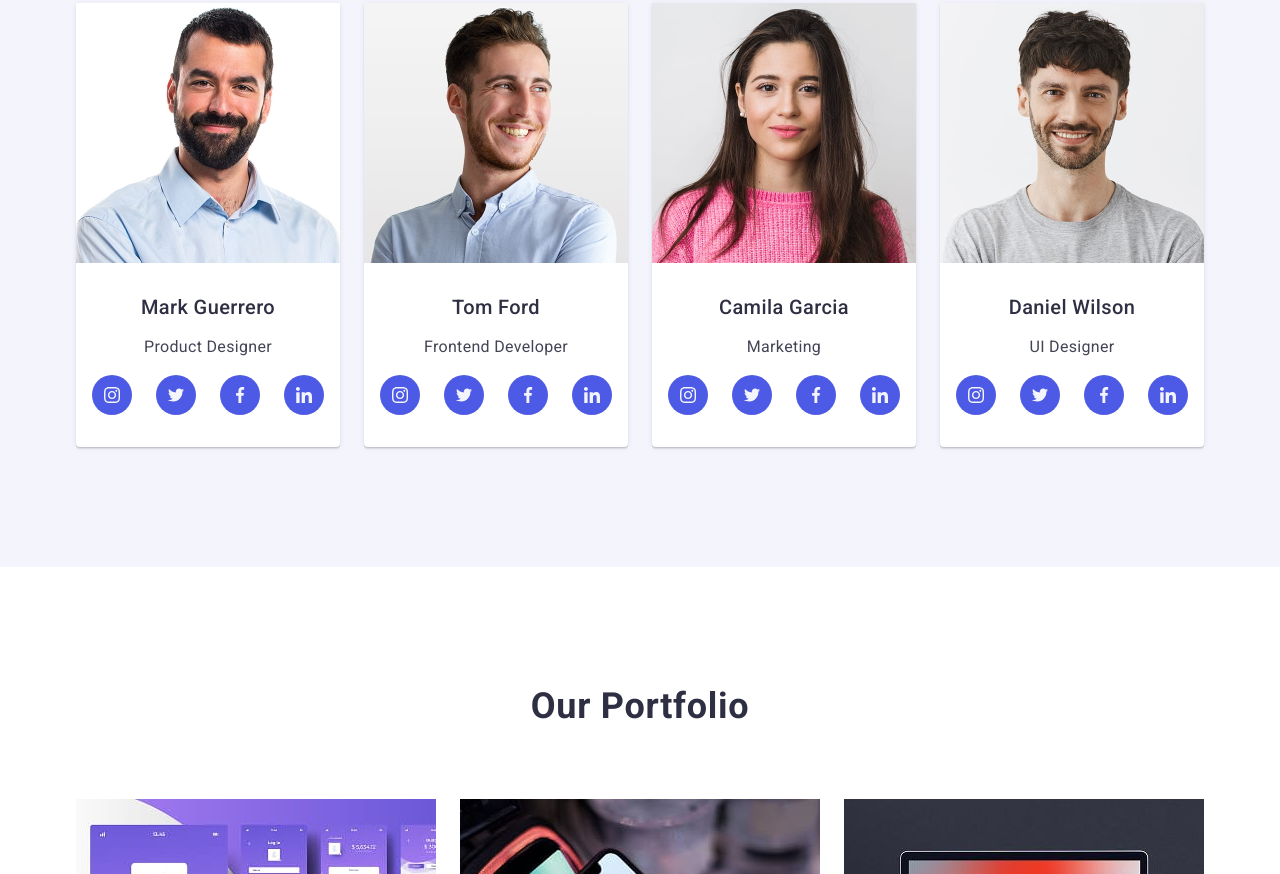
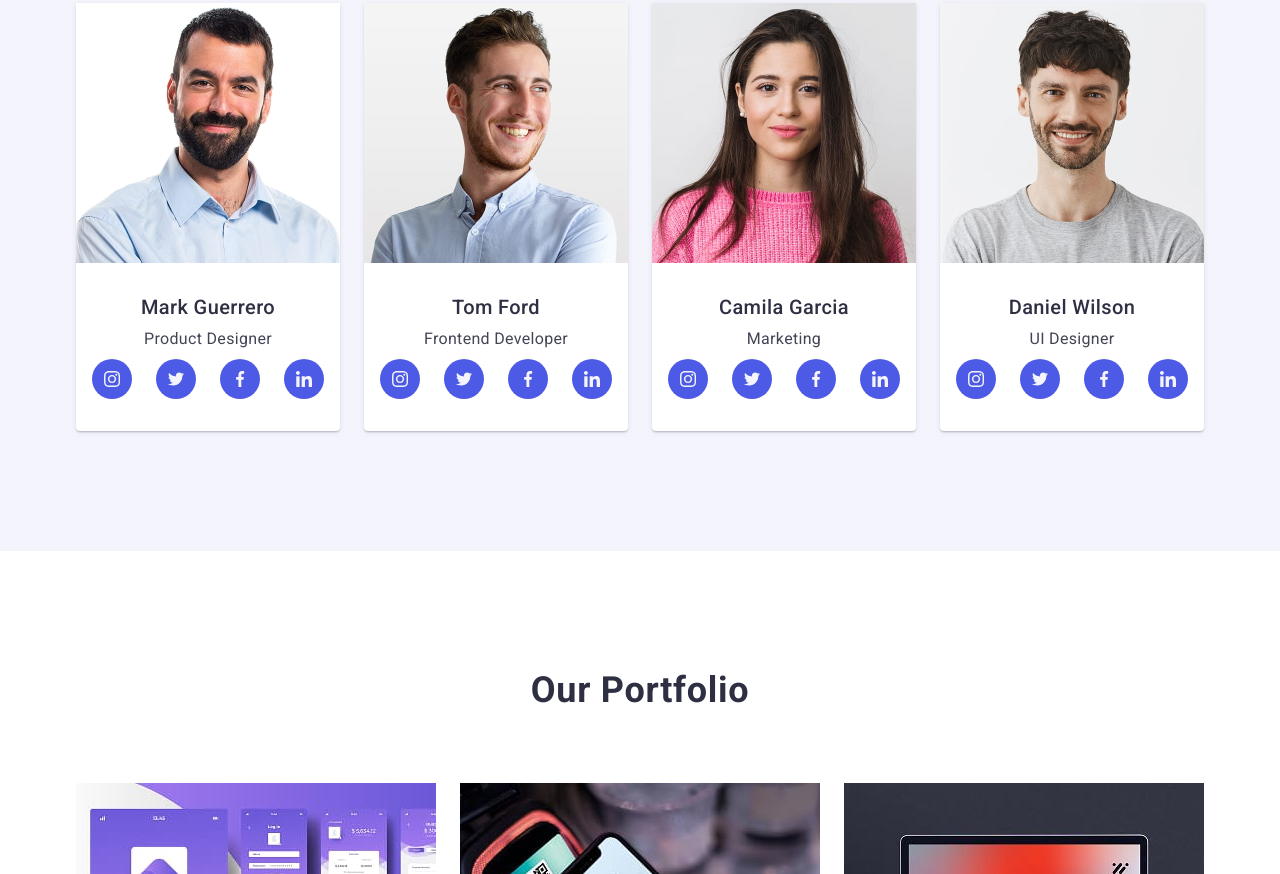
Before and after one commit to Viktoriia137/goit-markup-hw-04, a plain HTML site: page index.html in a window 1280 px wide. Shown: the part 1366-2240 px from the top of the page. Drawn offline with nearby package versions, Linux system fonts and the light colour scheme.

Commit message:
add decor3

```diff
--- a/css/styles.css
+++ b/css/styles.css
@@ -133,7 +133,7 @@ position: relative;
 }
 
 .main-section {
-  max-width: 1440рх;
+  max-width: 1440px;
   margin: 0 auto;
   background-color: #2e2f42;
   background-image:linear-gradient(rgba(46, 47, 66, 0.7), rgba(46, 47, 66, 0.7)),
@@ -306,11 +306,6 @@ position: relative;
 }
 
 .team-text-cont {
-  display: flex;
-  align-items: center;
-  justify-content: center;
-  flex-direction: column;
-  gap: 8px;
   padding: 32px 0;
 }
 
@@ -362,7 +357,7 @@ overflow: hidden;
   top: 0;
   height: 100%;
   transform: translateY(100%);
-  transition: transform 250ms cubic-bezier(0.4, 0, 0.2, 1), box-shadow 250ms cubic-bezier(0.4, 0, 0.2, 1);
+  transition: transform 250ms cubic-bezier(0.4, 0, 0.2, 1);
 }
 
 .portf-item {
--- a/index.html
+++ b/index.html
@@ -171,28 +171,28 @@
                 <h3 class="our-team-subtitle">Tom Ford</h3>
                 <p class="features-ourteam-text">Frontend Developer</p>
                 <ul class="socials">
-                  <li>
+                  <li class="social-items">
                     <a class="socials-links" href="">
                       <svg class="social-icons" width="16" height="16">
                         <use href="./images/icons.svg#icon-instagram"></use>
                       </svg>
                     </a>
                   </li>
-                  <li>
+                  <li class="social-items">
                     <a class="socials-links" href="">
                       <svg class="social-icons" width="16" height="16">
                         <use href="./images/icons.svg#icon-twitter"></use>
                       </svg>
                     </a>
                   </li>
-                  <li>
+                  <li class="social-items">
                     <a class="socials-links" href="">
                       <svg class="social-icons" width="16" height="16">
                         <use href="./images/icons.svg#icon-facebook"></use>
                       </svg>
                     </a>
                   </li>
-                  <li>
+                  <li class="social-items">
                     <a class="socials-links" href="">
                       <svg class="social-icons" width="16" height="16">
                         <use href="./images/icons.svg#icon-linkedin"></use>
```
